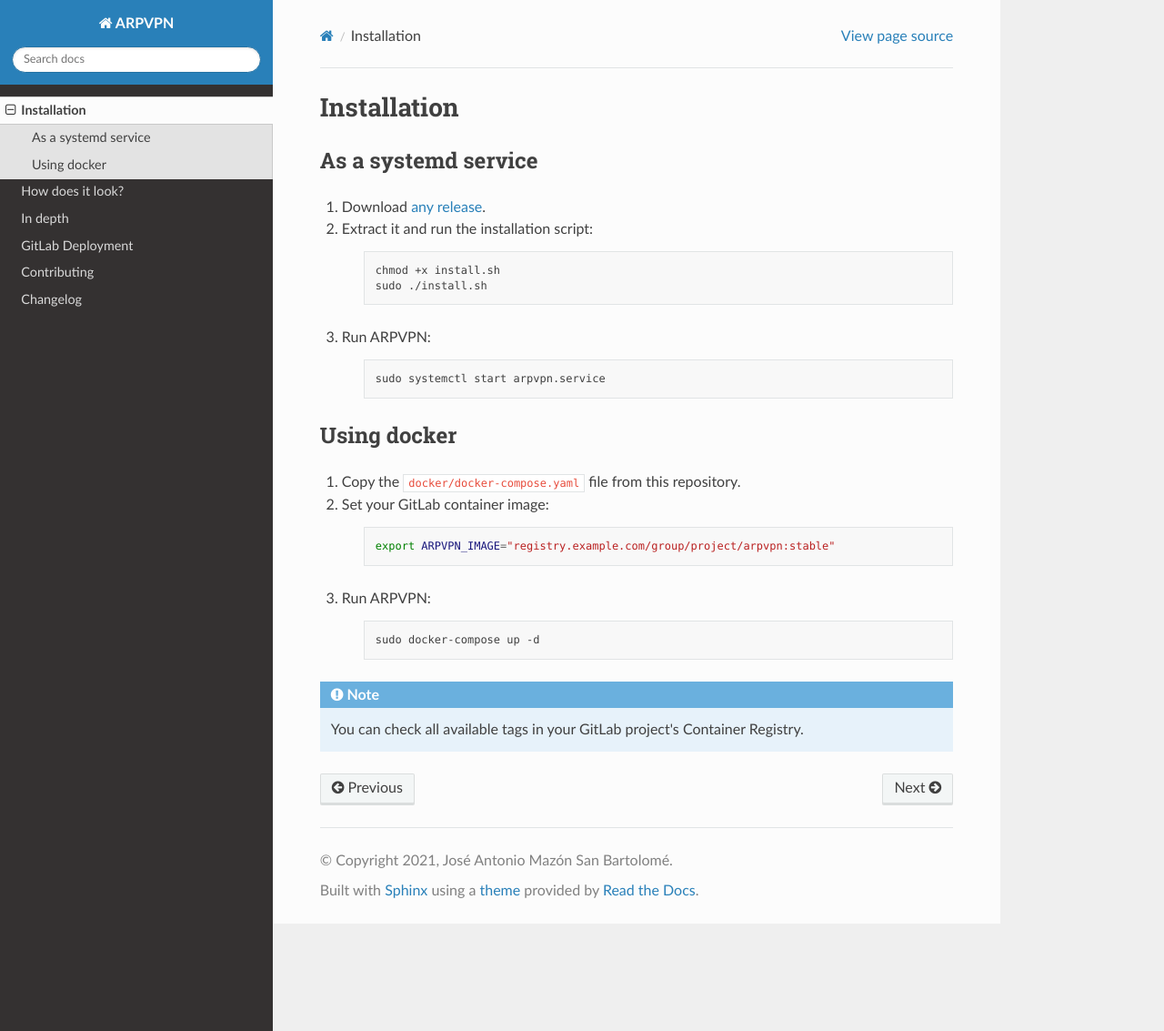
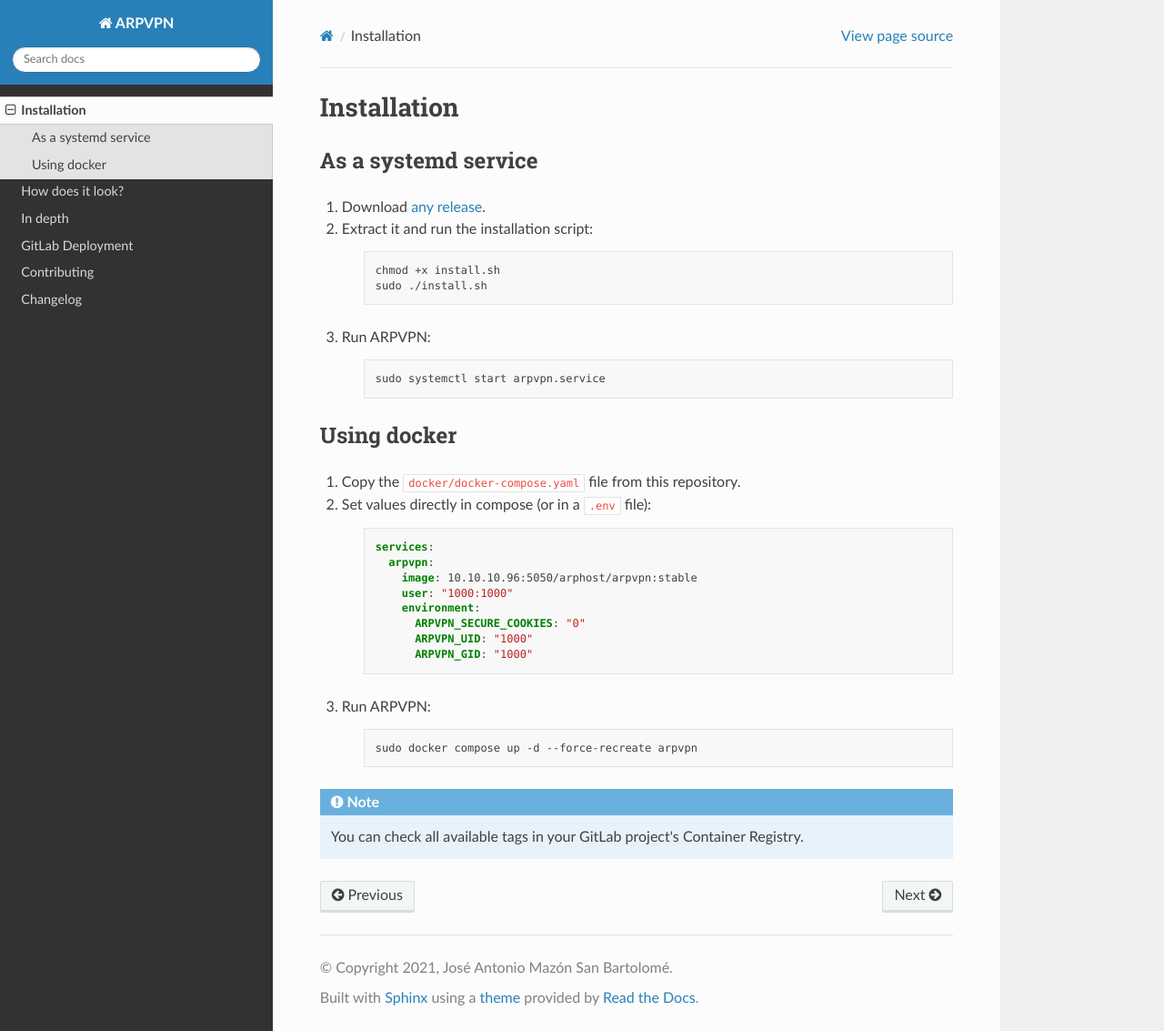
Before and after one commit to arphost-com/ARPVPN, a Sphinx documentation site: the page built from docs/source/installation.rst, in a window 1280 px wide and 1133 px high. Shown: the whole window at 91% size. Built offline with Sphinx 7.4.7 and the Read the Docs theme 3.1.0, drawn with Linux system fonts in a browser that asks for light colours.

Commit message:
fix(docker): deploy from registry image without local build

```diff
--- a/docs/source/gitlab-deployment.rst
+++ b/docs/source/gitlab-deployment.rst
@@ -58,7 +58,6 @@
 .. code-block:: bash
 
     docker login <your-registry>
-    export ARPVPN_IMAGE="<your-registry>/<group>/<project>:stable"
     docker compose -f docker/docker-compose.yaml up -d
 
-The compose file defaults to ``arpvpn:stable`` if ``ARPVPN_IMAGE`` is not set.
+Set ``ARPVPN_IMAGE`` in compose/.env when using a non-default registry path.
--- a/docs/source/installation.rst
+++ b/docs/source/installation.rst
@@ -21,17 +21,24 @@
 ------------
 
 1. Copy the ``docker/docker-compose.yaml`` file from this repository.
-2. Set your GitLab container image:
+2. Set values directly in compose (or in a ``.env`` file):
 
-    .. code-block:: bash
+    .. code-block:: yaml
 
-        export ARPVPN_IMAGE="registry.example.com/group/project/arpvpn:stable"
+        services:
+          arpvpn:
+            image: 10.10.10.96:5050/arphost/arpvpn:stable
+            user: "1000:1000"
+            environment:
+              ARPVPN_SECURE_COOKIES: "0"
+              ARPVPN_UID: "1000"
+              ARPVPN_GID: "1000"
 
 3. Run ARPVPN:
 
     .. code-block:: bash
 
-        sudo docker-compose up -d
+        sudo docker compose up -d --force-recreate arpvpn
 
 .. note::
     You can check all available tags in your GitLab project's Container Registry.
```
Also changed, not shown: README.md (+13 -19 lines), 1 other file.
